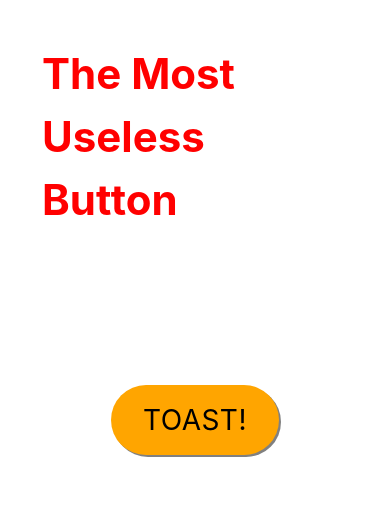
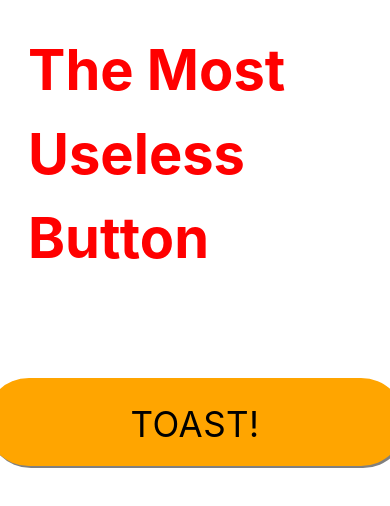
Before and after one commit to pauldubois98/UselessButton, a plain HTML site: page index.html in a window 390 px wide. Drawn offline with Linux system fonts and the light colour scheme.

Commit message:
Added mobile

```diff
--- a/styles.css
+++ b/styles.css
@@ -28,21 +28,22 @@ h1{
     box-shadow: grey 1px 1px 0 0;
 
 }
-/*
-#all{
-    position: absolute;
-    top: 0;
-    left: 0;
-    width: 100%;
-    height: 100%;
 
-    display: flex;
-    flex-direction: column;
-    align-items: center;
-    justify-items: center;
+
+@media only screen and (max-width: 992px){
+    h1{
+        font-size: 4em;
+        margin: 0.5em;
+        padding: 0;
+    }
+
+    #button{
+        padding: 0.8em;
+        height: 2.5em;
+        width: 12em;
+        font-size: 2.5em;
+        border-radius: 2.5em;
+        margin-top: 2em;
+    }
 
 }
-#all #button{
-    margin-top: 9em;
-}
-*/
```
